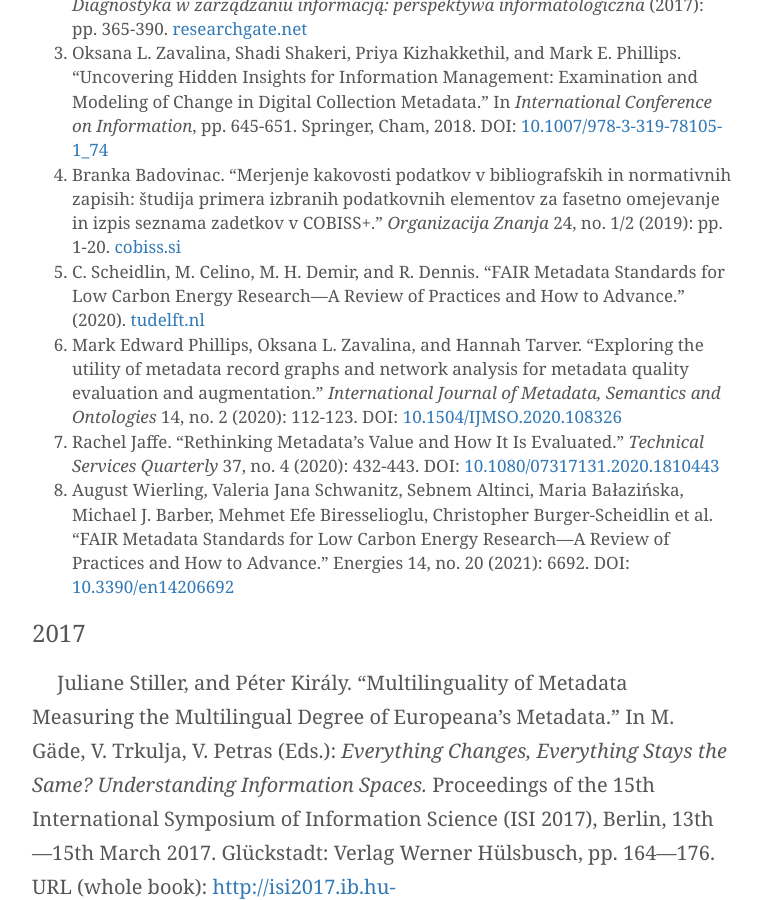
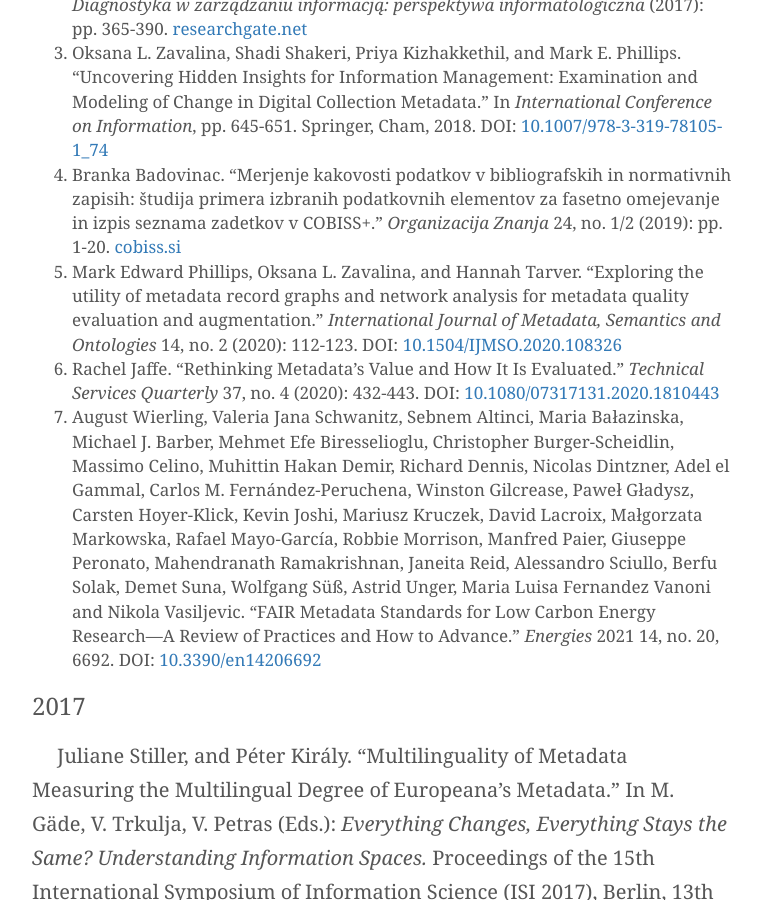
Before and after one commit to pkiraly/pkiraly.github.io, a Jekyll site: the page built from about.md, in a window 1280 px wide and 900 px high, scrolled down 2138 px. Shown: the whole window, without its empty margins (258-1020 px from the left). Built offline with Jekyll 4.4.1, drawn with Linux system fonts in a browser that asks for light colours; nearby versions of some CDN libraries; some web fonts are replaced; comment, search, counter and statistics services are not loaded.

Commit message:
Adding references to Metadata quality assurrance framework

```diff
--- a/about.md
+++ b/about.md
@@ -59,10 +59,9 @@ cited by:<br/>
 2. Marcin Roszkowski. "Diagnostyka metadanych w kolekcjach cyfrowych." _Diagnostyka w zarządzaniu informacją: perspektywa informatologiczna_ (2017): pp. 365-390. [researchgate.net](https://www.researchgate.net/profile/Marcin-Roszkowski/publication/322505864_Diagnostyka_metadanych_w_kolekcjach_cyfrowych/links/5a5cbf810f7e9b4f78395fd9/Diagnostyka-metadanych-w-kolekcjach-cyfrowych.pdf)
 3. Oksana L. Zavalina, Shadi Shakeri, Priya Kizhakkethil, and Mark E. Phillips. "Uncovering Hidden Insights for Information Management: Examination and Modeling of Change in Digital Collection Metadata." In _International Conference on Information_, pp. 645-651. Springer, Cham, 2018. DOI: [10.1007/978-3-319-78105-1_74](https://doi.org/10.1007/978-3-319-78105-1_74)
 4. Branka Badovinac. "Merjenje kakovosti podatkov v bibliografskih in normativnih zapisih: študija primera izbranih podatkovnih elementov za fasetno omejevanje in izpis seznama zadetkov v COBISS+." _Organizacija Znanja_ 24, no. 1/2 (2019): pp. 1-20. [cobiss.si](https://www.cobiss.si/OZ/PDF/OZ_2019_1_2_final/1924005_Badovinac.pdf)
-5. C. Scheidlin, M. Celino, M. H. Demir, and R. Dennis. "FAIR Metadata Standards for Low Carbon Energy Research—A Review of Practices and How to Advance." (2020). [tudelft.nl](https://research.tudelft.nl/files/101022205/energies_14_06692_v2.pdf)
-6. Mark Edward Phillips, Oksana L. Zavalina, and Hannah Tarver. "Exploring the utility of metadata record graphs and network analysis for metadata quality evaluation and augmentation." _International Journal of Metadata, Semantics and Ontologies_ 14, no. 2 (2020): 112-123. DOI: [10.1504/IJMSO.2020.108326](https://doi.org/10.1504/IJMSO.2020.108326)
-7. Rachel Jaffe. "Rethinking Metadata’s Value and How It Is Evaluated." _Technical Services Quarterly_ 37, no. 4 (2020): 432-443. DOI: [10.1080/07317131.2020.1810443](https://doi.org/10.1080/07317131.2020.1810443)
-8. August Wierling, Valeria Jana Schwanitz, Sebnem Altinci, Maria Bałazińska, Michael J. Barber, Mehmet Efe Biresselioglu, Christopher Burger-Scheidlin et al. "FAIR Metadata Standards for Low Carbon Energy Research—A Review of Practices and How to Advance." Energies 14, no. 20 (2021): 6692. DOI: [10.3390/en14206692](https://doi.org/10.3390/en14206692)
+5. Mark Edward Phillips, Oksana L. Zavalina, and Hannah Tarver. "Exploring the utility of metadata record graphs and network analysis for metadata quality evaluation and augmentation." _International Journal of Metadata, Semantics and Ontologies_ 14, no. 2 (2020): 112-123. DOI: [10.1504/IJMSO.2020.108326](https://doi.org/10.1504/IJMSO.2020.108326)
+6. Rachel Jaffe. "Rethinking Metadata’s Value and How It Is Evaluated." _Technical Services Quarterly_ 37, no. 4 (2020): 432-443. DOI: [10.1080/07317131.2020.1810443](https://doi.org/10.1080/07317131.2020.1810443)
+7. August Wierling, Valeria Jana Schwanitz, Sebnem Altinci, Maria Bałazinska, Michael J. Barber, Mehmet Efe Biresselioglu, Christopher Burger-Scheidlin, Massimo Celino, Muhittin Hakan Demir, Richard Dennis, Nicolas Dintzner, Adel el Gammal, Carlos M. Fernández-Peruchena, Winston Gilcrease, Paweł Gładysz, Carsten Hoyer-Klick, Kevin Joshi, Mariusz Kruczek, David Lacroix, Małgorzata Markowska, Rafael Mayo-García, Robbie Morrison, Manfred Paier, Giuseppe Peronato, Mahendranath Ramakrishnan, Janeita Reid, Alessandro Sciullo, Berfu Solak, Demet Suna, Wolfgang Süß, Astrid Unger, Maria Luisa Fernandez Vanoni and Nikola Vasiljevic. "FAIR Metadata Standards for Low Carbon Energy Research—A Review of Practices and How to Advance." _Energies_ 2021 14, no. 20, 6692. DOI: [10.3390/en14206692](https://doi.org/10.3390/en14206692)
 
 <!--
 The following paper was rejected, and is not available
```
